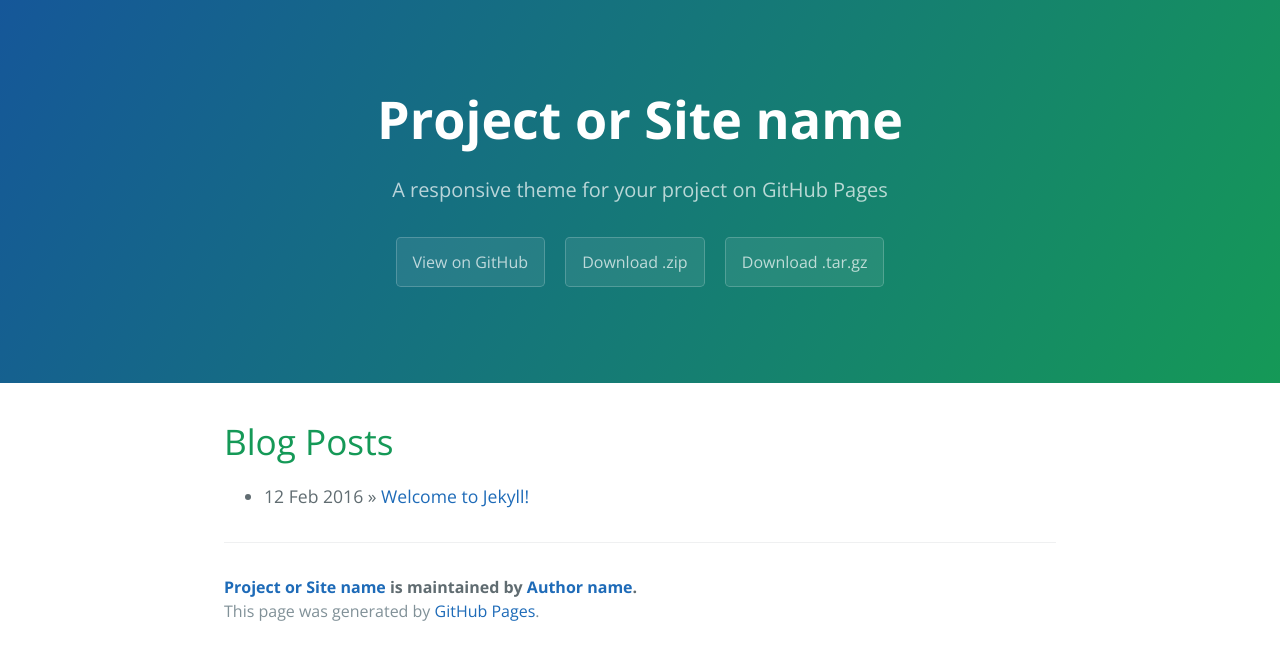
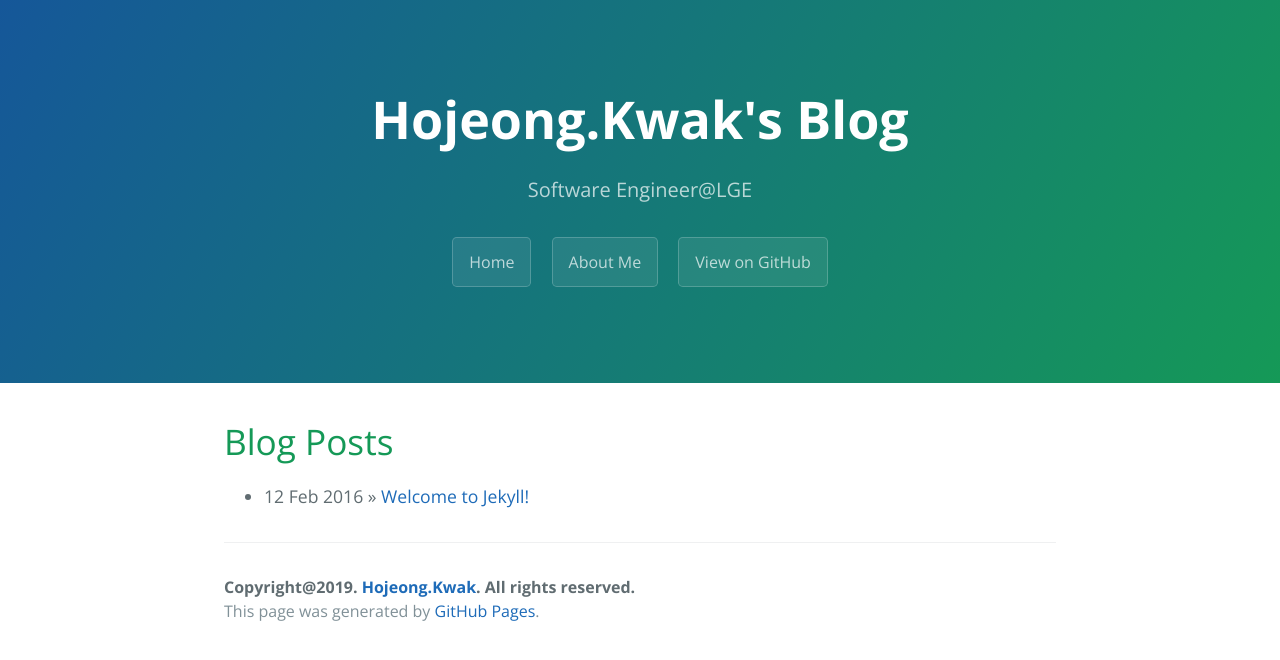
Before and after one commit to hojeong3709/hojeong3709.github.io, a Jekyll site: the page built from index.html, in a window 1280 px wide. Shown: the top 660 px of the page. Built offline with Jekyll 4.4.1, drawn with Linux system fonts in a browser that asks for light colours; the list of posts is cut into pages by our own code.

Commit message:
Blog test

```diff
--- a/_config.yml
+++ b/_config.yml
@@ -1,18 +1,21 @@
 # Setup
-title:        Project or Site name
-tagline:      A responsive theme for your project on GitHub Pages
-baseurl:      ""
-paginate:     1
-locale:       "en"
+title: Hojeong.Kwak's Blog
+tagline: Software Engineer@LGE
+paginate: 1
+locale: "ko"
 
 # About/contact
-author:
-  name:       Author name
-  url:        http://yourhomepage.com
+author: Hojeong.Kwak
+email: hojeong3709.kwak@lge.com
 
 # Gems
 gems:
   - jekyll-paginate
+  - jekyll-feed
 
-#Others
+# Others
 markdown: kramdown
+
+# Navigation
+pages_list:
+    About: '/about'
--- a/_includes/page-footer.html
+++ b/_includes/page-footer.html
@@ -1,4 +1,10 @@
 <footer class="site-footer">
-  <span class="site-footer-owner"><a href="{{ site.url }}">{{ site.title }}</a> is maintained by <a href="{{ site.author.url }}">{{ site.author.name }}</a>.</span>
-  <span class="site-footer-credits">This page was generated by <a href="https://pages.github.com">GitHub Pages</a>.</span>
+  <span class="site-footer-owner">
+	  Copyright@2019.
+	  <a href="/About">{{ site.author }}</a>.
+	  All rights reserved.
+  </span>
+  <span class="site-footer-credits">
+	  This page was generated by <a href="https://pages.github.com">GitHub Pages</a>.
+  </span>
 </footer>
--- a/_includes/page-header.html
+++ b/_includes/page-header.html
@@ -1,7 +1,7 @@
 <section class="page-header">
   <h1 class="project-name">{{ site.title }}</h1>
   <h2 class="project-tagline">{{ site.tagline }}</h2>
-  <a href="#" class="btn">View on GitHub</a>
-  <a href="#" class="btn">Download .zip</a>
-  <a href="#" class="btn">Download .tar.gz</a>
+  <a href="/" class="btn">Home</a>
+  <a href="/about" class="btn">About Me</a>
+  <a href="https://github.com/hojeong3709" target="_blank" class="btn">View on GitHub</a>
 </section>
--- a/_layouts/default.html
+++ b/_layouts/default.html
@@ -4,13 +4,14 @@
   {% include head.html %}
 
   <body>
+
     {% include page-header.html %}
 
     <section class="main-content">
 
       {{ content }}
 
-      {% include page-footer.html %}
+    {% include page-footer.html %}
 
     </section>
 
```
Also changed, not shown: 404.html (added, +24 -0 lines), about.md (added, +6 -0 lines).
